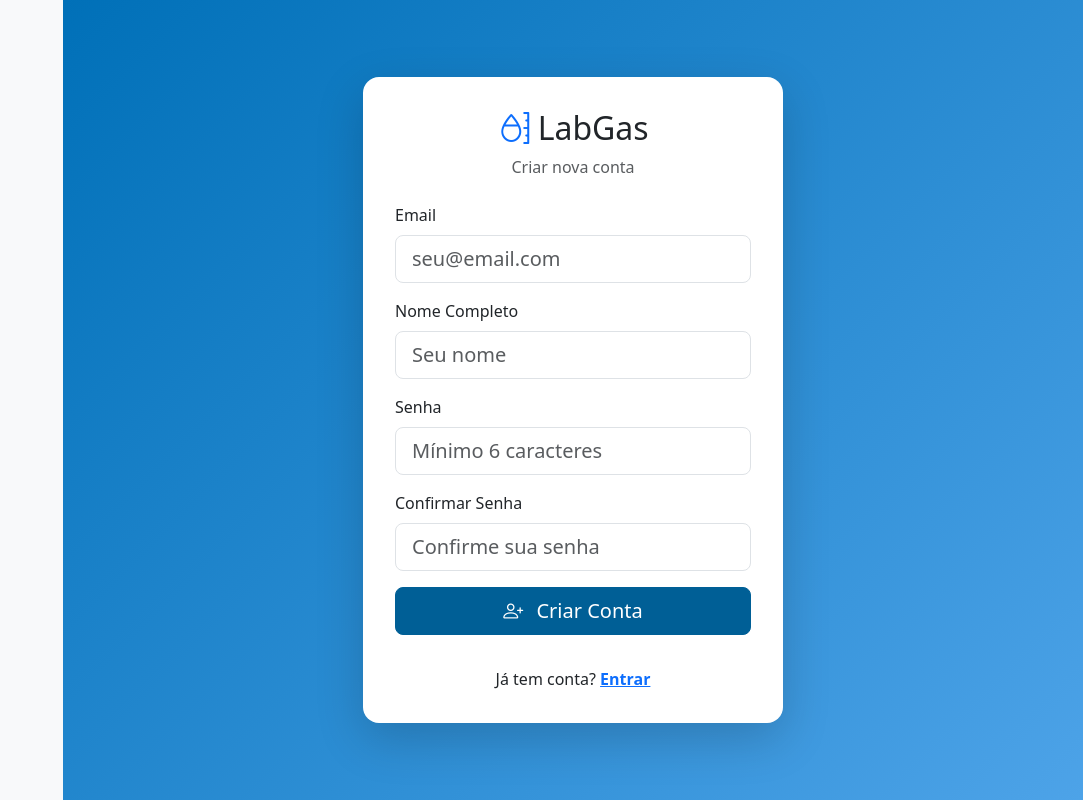
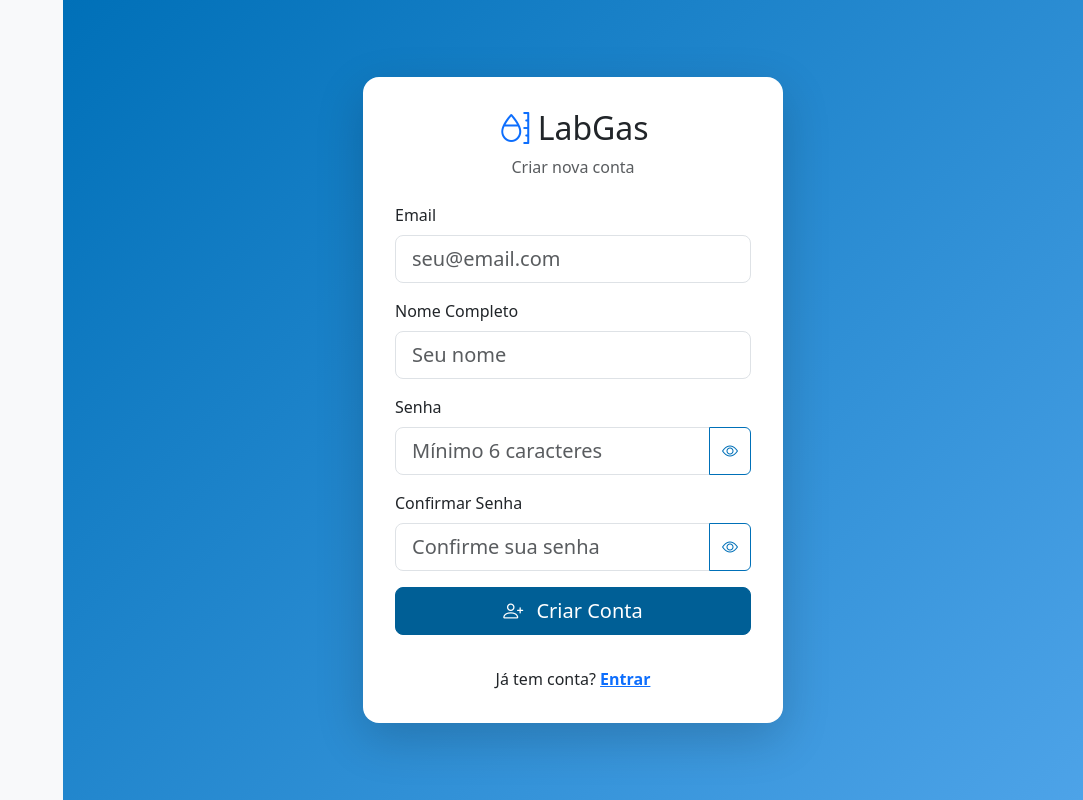
Before and after one commit to cavalcanteprofissional/lagbas-manager, a Flask app: page /register in a window 1280 px wide. Shown: the whole page, without its empty margins (197-1280 px from the left). Run offline with Flask 3, Linux system fonts and the light colour scheme; parts of the project's set-up code (start-up, migrations or seed data) failed here and were passed over.

Commit message:
feat: Adiciona funcionalidade de visualizar senha
- Login e Registro: ícone de alternância para mostrar/ocultar senha
- Usa Bootstrap Icons (bi-eye / bi-eye-slash)
- JavaScript para alternar type='password' ↔ type='text'
- Atualiza readme.md com novidaded v2.0.1

```diff
--- a/frontend/templates/register.html
+++ b/frontend/templates/register.html
@@ -57,11 +57,21 @@
                 </div>
                 <div class="mb-3">
                     <label class="form-label">Senha</label>
-                    <input type="password" name="password" class="form-control form-control-lg" placeholder="Mínimo 6 caracteres" required minlength="6">
+                    <div class="input-group">
+                        <input type="password" name="password" id="password" class="form-control form-control-lg" placeholder="Mínimo 6 caracteres" required minlength="6">
+                        <button type="button" class="btn btn-outline-secondary" onclick="togglePassword('password', 'togglePasswordBtn')">
+                            <i class="bi bi-eye" id="togglePasswordBtn"></i>
+                        </button>
+                    </div>
                 </div>
                 <div class="mb-3">
                     <label class="form-label">Confirmar Senha</label>
-                    <input type="password" name="confirm_password" class="form-control form-control-lg" placeholder="Confirme sua senha" required>
+                    <div class="input-group">
+                        <input type="password" name="confirm_password" id="confirm_password" class="form-control form-control-lg" placeholder="Confirme sua senha" required>
+                        <button type="button" class="btn btn-outline-secondary" onclick="togglePassword('confirm_password', 'toggleConfirmPasswordBtn')">
+                            <i class="bi bi-eye" id="toggleConfirmPasswordBtn"></i>
+                        </button>
+                    </div>
                 </div>
                 <button type="submit" class="btn btn-success btn-lg w-100 mb-3">
                     <i class="bi bi-person-plus me-2"></i> Criar Conta
@@ -71,7 +81,20 @@
             <div class="text-center mt-3">
                 <p class="mb-0">Já tem conta? <a href="{{ url_for('auth.login') }}" class="fw-bold">Entrar</a></p>
             </div>
+</div>
         </div>
     </div>
-</div>
+    <script>
+        function togglePassword(inputId, btnId) {
+            const input = document.getElementById(inputId);
+            const btn = document.getElementById(btnId);
+            if (input.type === 'password') {
+                input.type = 'text';
+                btn.classList.replace('bi-eye', 'bi-eye-slash');
+            } else {
+                input.type = 'password';
+                btn.classList.replace('bi-eye-slash', 'bi-eye');
+            }
+        }
+    </script>
 {% endblock %}
```
Also changed, not shown: frontend/templates/login.html (+20 -2 lines), readme.md.
